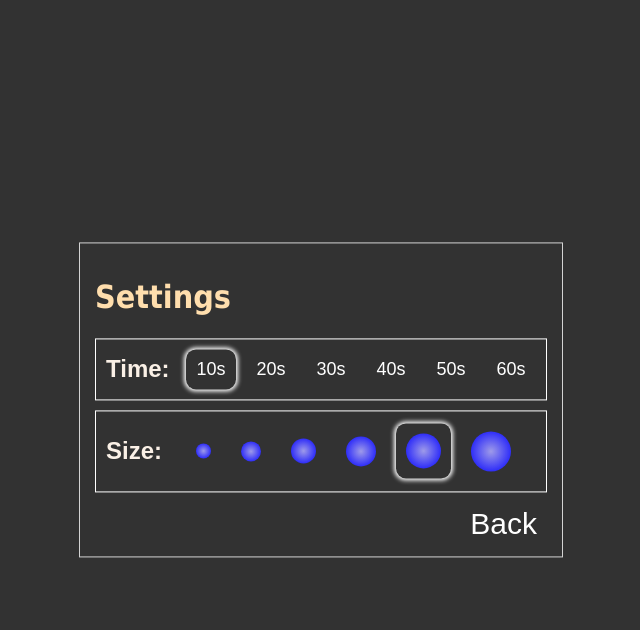
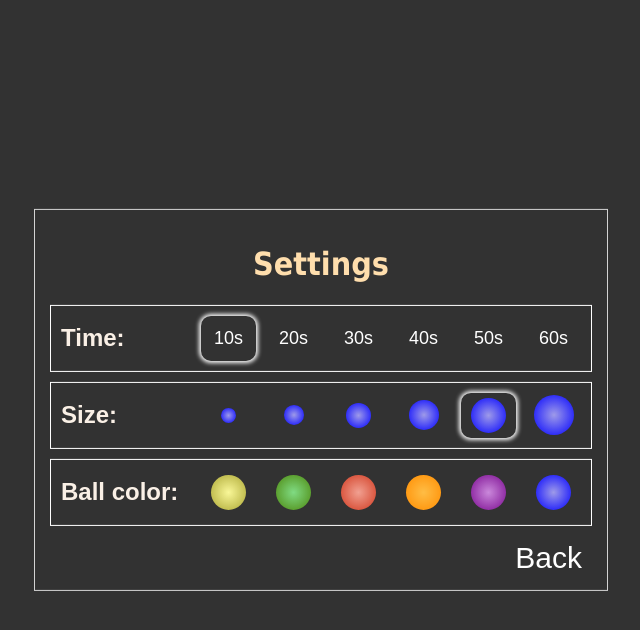
Before and after one commit to NathanBailie/AimGame, a React (Create React App) app: page / in a window 1280 px wide. Both pictures are taken after a click on the button "Settings". Shown: the top 630 px of the page, without its empty margins (319-959 px from the left). Built offline with nearby package versions, Linux system fonts and the light colour scheme.

Commit message:
created targetSize and targetColor settings

```diff
--- a/src/actions/actions.tsx
+++ b/src/actions/actions.tsx
@@ -20,15 +20,21 @@ const onLaucnhResults = () => {
 		type: 'LAUNCH_RESULTS',
 	};
 };
-const onChangeTimer = (value: StrNum) => {
+const onChangeTimer = (value: StrNum | StrNum[]) => {
 	return {
 		type: 'CHANGE_TIMER',
 		payload: value,
 	};
 };
-const onChangeTargetSize = (value: StrNum) => {
+const onChangeTargetSize = (value: StrNum | StrNum[]) => {
 	return {
 		type: 'CHANGE_TARGET_SIZE',
+		payload: value,
+	};
+};
+const onChangeTargetColor = (value: StrNum | StrNum[]) => {
+	return {
+		type: 'CHANGE_TARGET_COLOR',
 		payload: value,
 	};
 };
@@ -46,5 +52,6 @@ export {
 	onLaucnhResults,
 	onChangeTimer,
 	onChangeTargetSize,
+	onChangeTargetColor,
 	onAddHit,
 };
--- /dev/null
+++ b/src/components/Settings/TargetColor/TargetColor.tsx
@@ -0,0 +1,47 @@
+import './targetColor.scss';
+import { Data } from '../../../interfaces';
+import { StrNum } from '../../../types';
+
+type Props = {
+	targetColors: Data[],
+	setTargetColors: (value: Data[]) => void,
+	onChangeProp: (settingData: Data[], setData: any, newValue: StrNum | StrNum[]) => void
+	changeTargetColor: (value: StrNum | StrNum[]) => void,
+	targetSize: StrNum,
+};
+
+const TargetColor: React.FC<Props> = ({ targetColors, setTargetColors, onChangeProp, changeTargetColor, targetSize }) => {
+	const result = targetColors.map((item: Data, index) => {
+		const { value, active } = item;
+		console.log(value)
+		const [color1, color2]: any = value;
+		let classes = 'targetColor__ballWraper';
+		if (active) {
+			classes += ' targetColor__ballWraper_active';
+		};
+
+		return (
+			<div
+				key={index}
+				className={classes}
+				onClick={() => { changeTargetColor(value); onChangeProp(targetColors, setTargetColors, value) }}
+			>
+				<div
+					className={'targetSizes__ball'}
+					style={{ height: `${targetSize}px`, width: `${targetSize}px`, background: `radial-gradient(${color1}, ${color2})` }}
+				>
+				</div>
+			</div>
+		);
+	});
+	return (
+		<div className="targetColor">
+			<h2>Ball color: </h2>
+			<div className="targetColor__wraper">
+				{result}
+			</div>
+		</div>
+	);
+};
+
+export default TargetColor;
--- /dev/null
+++ b/src/components/Settings/TargetColor/targetColor.scss
@@ -0,0 +1,45 @@
+.targetColor {
+	display: flex;
+	justify-content: left;
+	align-items: center;
+	border: 1px solid white;
+	padding: 10px;
+	margin-bottom: 10px;
+
+	h2 {
+		color: Linen;
+		margin-right: 20px;
+		width: 120px;
+	}
+
+	&__wraper {
+		display: flex;
+		justify-content: center;
+		align-items: center;
+	}
+
+	&__ballWraper {
+		font-size: 18px;
+		line-height: 18px;
+		display: flex;
+		justify-content: center;
+		align-items: center;
+		border-radius: 10px;
+		color: white;
+		cursor: pointer;
+		width: 55px;
+		height: 45px;
+
+		&:not(:last-child) {
+			margin-right: 10px;
+		}
+
+		&:hover {
+			box-shadow: 0px 0px 4px 2px #ffffff;
+		}
+
+		&_active {
+			box-shadow: 0px 0px 4px 2px #ffffff;
+		}
+	}
+}
--- a/src/components/SettingsWindow/TargetSizes/targetSizes.scss
+++ b/src/components/Settings/TargetSizes/targetSizes.scss
@@ -9,7 +9,7 @@
 	h2 {
 		color: Linen;
 		margin-right: 20px;
-		width: 60px;
+		width: 120px;
 	}
 
 	&__wraper {
@@ -24,10 +24,11 @@
 		display: flex;
 		justify-content: center;
 		align-items: center;
-		padding: 10px;
 		border-radius: 10px;
 		color: white;
 		cursor: pointer;
+		width: 55px;
+		height: 45px;
 
 		&:not(:last-child) {
 			margin-right: 10px;
@@ -38,7 +39,6 @@
 		}
 
 		&_active {
-			// background: grey;
 			box-shadow: 0px 0px 4px 2px #ffffff;
 		}
 	}
@@ -46,33 +46,4 @@
 	&__ball {
 		border-radius: 50%;
 	}
-
-	// &__value {
-	// 	display: flex;
-	// 	justify-content: center;
-	// 	align-items: center;
-	// 	cursor: pointer;
-	// 	// padding: 10px;
-	// 	border-radius: 50%;
-	// 	color: white;
-
-	// 	&:hover {
-	// 		border: 1px solid lightgrey;
-	// 		color: darkviolet;
-	// 	}
-
-	// 	&:not(:last-child) {
-	// 		margin-right: 10px;
-	// 	}
-
-	// 	&_active {
-	// 		background: grey;
-	// 		border: 1px solid lightgrey;
-
-	// 		&:hover {
-	// 			background: grey;
-	// 			color: white;
-	// 		}
-	// 	}
-	// }
 }
--- a/src/components/SettingsWindow/Timers/Timers.tsx
+++ b/src/components/Settings/Timers/Timers.tsx
@@ -5,8 +5,8 @@ import { StrNum } from '../../../types';
 type Props = {
 	timers: Data[],
 	setTimers: (value: Data[]) => void,
-	onChangeProp: (settingData: Data[], setData: any, newValue: StrNum) => void
-	changeTimer: (value: StrNum) => void,
+	onChangeProp: (settingData: Data[], setData: any, newValue: StrNum | StrNum[]) => void
+	changeTimer: (value: StrNum | StrNum[]) => void,
 };
 
 
--- a/src/components/SettingsWindow/Timers/timers.scss
+++ b/src/components/Settings/Timers/timers.scss
@@ -9,7 +9,7 @@
 	h2 {
 		color: Linen;
 		margin-right: 20px;
-		width: 60px;
+		width: 120px;
 	}
 
 	&__timelist {
@@ -21,8 +21,8 @@
 	}
 
 	&__value {
-		width: 50px;
-		height: 40px;
+		width: 55px;
+		height: 45px;
 		font-size: 18px;
 		line-height: 18px;
 		display: flex;
--- a/src/components/SettingsWindow/SettingsWindow.tsx
+++ b/src/components/SettingsWindow/SettingsWindow.tsx
@@ -1,46 +1,75 @@
 import './settingsWindow.scss';
+import Timers from '../Settings/Timers/Timers';
+import TargetSizes from '../Settings/TargetSizes/TargetSizes';
+import TargetColor from '../Settings/TargetColor/TargetColor';
 import { useState, useEffect } from 'react';
-import Timers from './Timers/Timers';
-import TargetSizes from './TargetSizes/TargetSizes';
-import uuid from 'react-uuid';
 import compose from '../../utils/compose';
 import { connect } from 'react-redux';
-import { onLaucnhMain, onChangeTimer, onChangeTargetSize } from '../../actions/actions';
+import { onLaucnhMain, onChangeTimer, onChangeTargetSize, onChangeTargetColor } from '../../actions/actions';
 import { Settings, Data } from '../../interfaces';
 import { StrNum } from '../../types';
 
 type Props = {
 	laucnhMain: () => void,
-	changeTimer: (value: StrNum) => void,
+	changeTimer: (value: StrNum | StrNum[]) => void,
 	timer: number,
-	changeTargetSize: (value: StrNum) => void,
+	changeTargetSize: (value: StrNum | StrNum[]) => void,
 	targetSize: number,
+	changeTargetColor: (value: StrNum | StrNum[]) => void,
+	targetColor: StrNum[],
 };
 
-const SettingsWindow: React.FC<Props> = ({ laucnhMain, changeTimer, timer, changeTargetSize, targetSize }) => {
-	const [timers, setTimers] = useState(onCreateSetting([10, 20, 30, 40, 50, 60]));
-	const [sizes, setSizes] = useState(onCreateSetting([15, 20, 25, 30, 35, 40]));
+const SettingsWindow: React.FC<Props> = ({ laucnhMain, changeTimer, timer, changeTargetSize, targetSize, changeTargetColor, targetColor }) => {
+	const settings = {
+		timers: [10, 20, 30, 40, 50, 60],
+		targetSizes: [15, 20, 25, 30, 35, 40],
+		targetColors: [
+			['#f9f798', '#aba633'],
+			['#80db83', '#4c870d'],
+			['#f1a091', '#d13a20'],
+			['#ffbd45', 'darkorange'],
+			['#ca88db', '#7a0a8f'],
+			['#9e9ae9', 'blue'],
+		],
+	};
+
+
+	const [timers, setTimers] = useState(onCreateSetting(settings['timers']));
+	const [sizes, setSizes] = useState(onCreateSetting(settings['targetSizes']));
+	const [targetColors, setTargetColors] = useState(onCreateSetting(settings['targetColors']));
 
 	useEffect(() => {
 		onChangeProp(timers, setTimers, timer);
 		onChangeProp(sizes, setSizes, targetSize);
+		onChangeProp(targetColors, setTargetColors, targetColor);
 	}, []);
 
-	function onCreateSetting(settingValues: StrNum[]): Data[] {
-		const result = settingValues.map((value, index) => {
+	function onCreateSetting(settingValues: StrNum[] | StrNum[][]): Data[] {
+		const result = settingValues.map((value) => {
 			return { value: value, active: false };
 		});
 		return result;
 	};
 
-	function onChangeProp(settingData: Data[], setData: any, newValue: StrNum): void {
+	function onChangeProp(settingData: Data[], setData: any, newValue: StrNum | StrNum[]): void {
 		const newData = settingData.map(item => {
-			if (item.value === newValue) {
-				return { ...item, ['active']: true };
-			}
-			return { ...item, ['active']: false };
+			if (Array.isArray(item)) {
+				if (onCompareArrays(item, newValue)) {
+					return { ...item, ['active']: true };
+				};
+				return { ...item, ['active']: false };
+			} else {
+				if (item.value === newValue) {
+					return { ...item, ['active']: true };
+				};
+				return { ...item, ['active']: false };
+			};
 		});
 		setData(newData);
+	};
+
+	function onCompareArrays(arr1: any, arr2: any) {
+		return arr1.length === arr2.length && arr1.every((elem: StrNum, index: number) => elem === arr2[index])
 	};
 
 	return (
@@ -57,6 +86,14 @@ const SettingsWindow: React.FC<Props> = ({ laucnhMain, changeTimer, timer, chang
 				setSizes={setSizes}
 				onChangeProp={onChangeProp}
 				changeTargetSize={changeTargetSize}
+				targetColor={targetColor}
+			/>
+			<TargetColor
+				targetColors={targetColors}
+				setTargetColors={setTargetColors}
+				onChangeProp={onChangeProp}
+				changeTargetColor={changeTargetColor}
+				targetSize={targetSize}
 			/>
 			<button
 				className='settings__back'
@@ -67,15 +104,16 @@ const SettingsWindow: React.FC<Props> = ({ laucnhMain, changeTimer, timer, chang
 	);
 };
 
-const mapStateToProps = ({ settings: { timer, targetSize } }: Settings) => {
-	return { timer, targetSize };
+const mapStateToProps = ({ settings: { timer, targetSize, targetColor } }: Settings) => {
+	return { timer, targetSize, targetColor };
 };
 
 const mapDispatchToProps = (dispatch: any) => {
 	return {
 		laucnhMain: () => dispatch(onLaucnhMain()),
-		changeTimer: (value: StrNum) => dispatch(onChangeTimer(value)),
-		changeTargetSize: (value: StrNum) => dispatch(onChangeTargetSize(value)),
+		changeTimer: (value: StrNum | StrNum[]) => dispatch(onChangeTimer(value)),
+		changeTargetSize: (value: StrNum | StrNum[]) => dispatch(onChangeTargetSize(value)),
+		changeTargetColor: (value: StrNum | StrNum[]) => dispatch(onChangeTargetColor(value)),
 	};
 };
 
--- a/src/components/SettingsWindow/settingsWindow.scss
+++ b/src/components/SettingsWindow/settingsWindow.scss
@@ -10,6 +10,7 @@
 	&__title {
 		color: NavajoWhite;
 		font-family: Tahoma;
+		text-align: center;
 	}
 
 	&__back {
--- a/src/interfaces.ts
+++ b/src/interfaces.ts
@@ -1,3 +1,5 @@
+import { StrNum } from './types';
+
 export interface Windows {
 	windows: {
 		greetings: boolean,
@@ -10,6 +12,7 @@ export interface Settings {
 	settings: {
 		timer: number,
 		targetSize: number
+		targetColor: StrNum[]
 	};
 };
 export interface Results {
@@ -19,6 +22,6 @@ export interface Results {
 };
 
 export interface Data {
-	value: string | number,
+	value: StrNum | StrNum[],
 	active: boolean,
 };
--- a/src/reducers/onChangeSettings.tsx
+++ b/src/reducers/onChangeSettings.tsx
@@ -3,6 +3,7 @@ const onChangeSettings = (state: any, action: any) => {
 		return {
 			timer: 10,
 			targetSize: 35,
+			targetColor: ['#9e9ae9', 'blue'],
 		};
 	};
 	switch (action.type) {
@@ -16,6 +17,11 @@ const onChangeSettings = (state: any, action: any) => {
 				...state.settings,
 				targetSize: Number(action.payload),
 			};
+		case 'CHANGE_TARGET_COLOR':
+			return {
+				...state.settings,
+				targetColor: action.payload,
+			};
 		default:
 			return state.settings;
 	}
```
Also changed, not shown: src/components/Game/game.scss (+5 -5 lines), src/components/Settings/TargetSizes/TargetSizes.tsx (renamed from src/components/SettingsWindow/TargetSizes/TargetSizes.tsx, +7 -5 lines).
